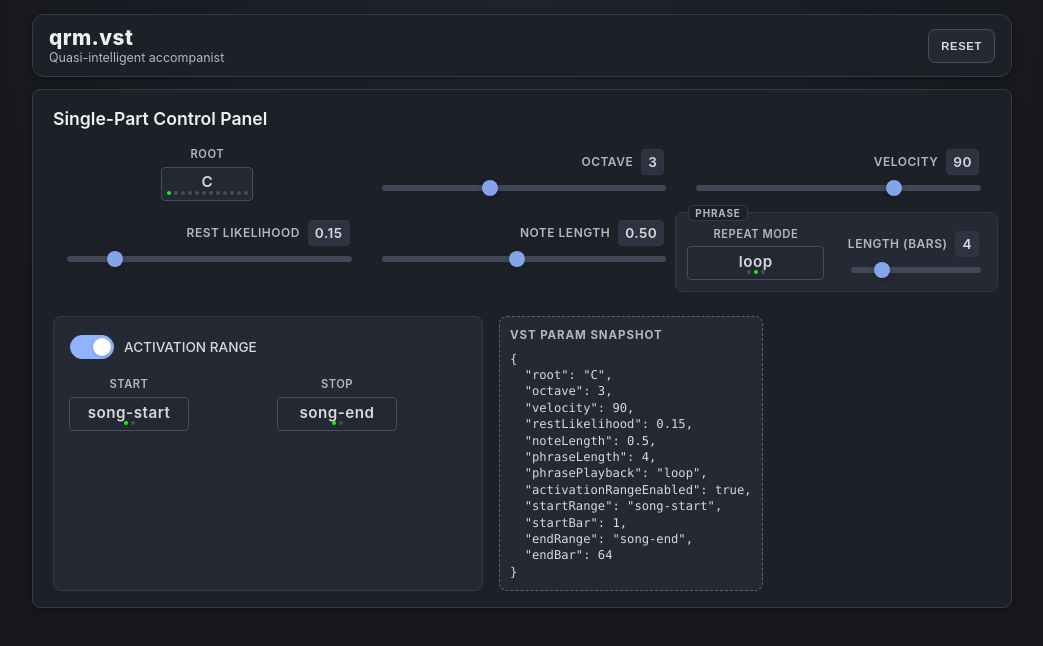
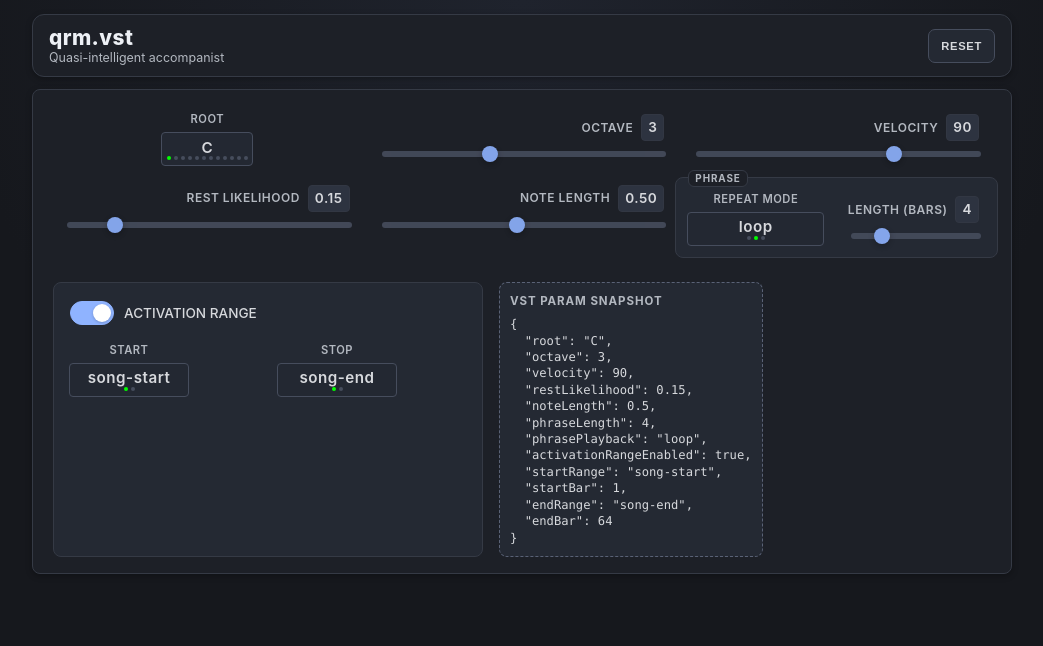
Before and after one commit to bso2001/qrm-ui, a Svelte app: page / in a window 1280 px wide. Shown: the top 646 px of the page, without its empty margins (118-1161 px from the left). Built offline with nearby package versions, Linux system fonts and the light colour scheme.

Commit message:
M1: remove prototype panel title

```diff
--- a/src/App.svelte
+++ b/src/App.svelte
@@ -123,7 +123,7 @@
 			<button class="reset-btn" on:click={resetModel}>RESET</button>
 		</header>
 
-		<Card title="Single-Part Control Panel">
+		<Card>
 			<div class="panel-grid">
 				<div class="control choice-control">
 					<Choice
```
